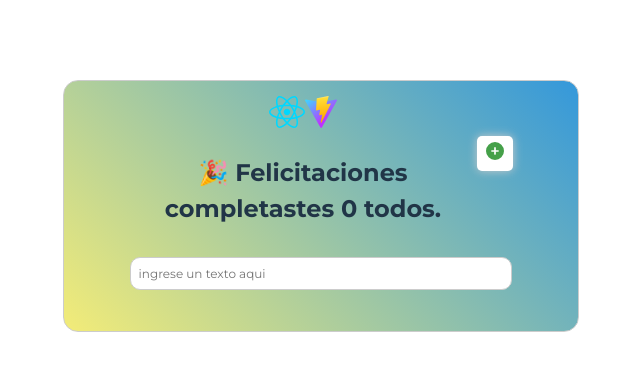
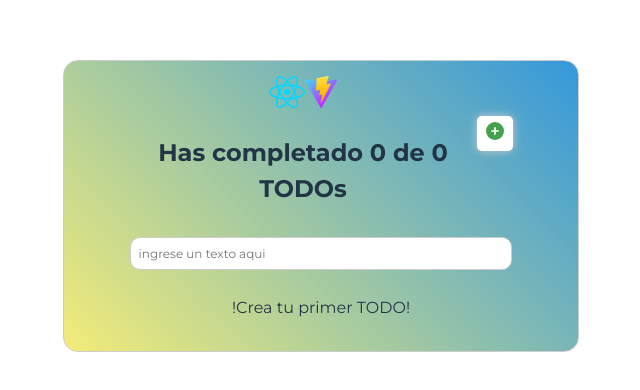
Before and after one commit to jrsimog/reactjs-course, a React (Vite) app: page / in a window 1280 px wide. Shown: the part 194-584 px from the top of the page, without its empty margins (319-959 px from the left). Built offline with nearby package versions, Linux system fonts and the light colour scheme.

Commit message:
Todo machine use efect (#3)
* useEffect refactor

* useEffect loading and error

---------

Co-authored-by: Jose <jose@recemed.com>

```diff
--- a/src/App/AppUI.jsx
+++ b/src/App/AppUI.jsx
@@ -9,6 +9,8 @@ import viteLogo from '/vite.svg'
 import '../App/index.css'
 
 function AppUI({
+	loading,
+	error,
 	completedTodos,
 	totalTodos,
 	searchValue,
@@ -32,6 +34,10 @@ function AppUI({
 				/>
 			</header>
 			<TodoList>
+				{ loading && <p>Estamos cargando...</p>}
+				{ error && <p>Tenemos un error!!!</p>}
+				{(!loading && searchedTodo.length == 0) && <p>!Crea tu primer TODO!</p>}
+
 				{ searchedTodo.map(todo => (
 					<TodoItem
 						key={todo.text}
--- a/src/App/UseLocalStorage.jsx
+++ b/src/App/UseLocalStorage.jsx
@@ -1,23 +1,41 @@
-import {React, useState }from "react";
+import {React, useEffect, useState }from "react";
 
 function UseLocalStorage(itemName, initialValue= []){
-	let localStorageTodos = JSON.parse(localStorage.getItem(itemName));
 
-	let parsedItem;
+	const [item, setItem] = useState(initialValue);
+	const [loading, setLoading] = useState(true);
+	const [error, setError] = useState(false);
 
-	if(!localStorageTodos){
-			localStorage.setItem(itemName, JSON.stringify(initialValue));
-			parsedItem = [];
-	}else{
-			parsedItem = localStorageTodos;
-	}
-
-	const [item, setItem] = useState(parsedItem);
+	useEffect(()=>{
+		setTimeout(()=>{
+					try {
+						let localStorageTodos = JSON.parse(localStorage.getItem(itemName));
+						let parsedItem;
+						if(!localStorageTodos){
+								localStorage.setItem(itemName, JSON.stringify(initialValue));
+								parsedItem = initialValue;
+						}else{
+								parsedItem = localStorageTodos;
+								setItem(parsedItem);
+						}
+						setLoading(false);
+				} catch (error) {
+						setLoading(false);
+						setError(true);
+				}
+		}, 1000);
+	}, []);
 
 	const saveItem = (newItem) =>{
 		localStorage.setItem(itemName, JSON.stringify(newItem));
 		setItem(newItem);
 	}
-	return [item, saveItem]
+
+	return {
+		item,
+		saveItem,
+		loading,
+		error
+	}
 }
 export default UseLocalStorage;
--- a/src/App/index.jsx
+++ b/src/App/index.jsx
@@ -1,24 +1,29 @@
 import '../App/index.css'
-import { useState } from "react";
+import { React, useState, useEffect} from "react";
 import useLocalStorage from './UseLocalStorage'
 import AppUI  from './AppUI'
 // const defaultTodos =[
 // 	{ text: 'Cortar cebolla', completed: true },
 // 	{ text: 'Tomar el curso de intro a React', completed: false },
 // 	{ text: 'Llorar con la llorona', completed: false },
-// 	{ text: 'Un item mas', completed: fa wlse },
+// 	{ text: 'Un item mas', completed: false },
 // 	{ text: 'Un item ma  ws', completed: true},
 // ];
 //
-// localStorage.setItem(itemName, JSON.stringify(defaultTodos));
+// localStorage.setItem('TODOS_V1', JSON.stringify(defaultTodos));
 
 function App() {
 
 
-	const [todos, saveTodos] = useLocalStorage('TODOS_V1');
+	const {
+		item: todos,
+		saveItem: saveTodos,
+		loading,
+		error
+	} = useLocalStorage('TODOS_V1');
 	const [searchValue, setSearchValue] = useState("");
 	const completedTD = todos.filter(todo => !!todo.completed).length;
-
+	const [totalTODOS, setTotalTodos] = useState(todos.length);
 
 	const  searchedTodo  = todos.filter(todo => todo.text.trim().toUpperCase().includes(searchValue.trim().toUpperCase()));
 
@@ -35,11 +40,16 @@ function App() {
 		let  todoIndex = newTodos.findIndex(todo => todo.text.trim().toLowerCase() == text.trim().toLowerCase());
 		newTodos.splice(todoIndex,1)
 		saveTodos(newTodos);
+		setTotalTodos(newTodos.length);
 	 };
 
+
+
 	return (<AppUI
+			loading={loading}
+			error={error}
 			completedTodos={completedTD}
-			totalTodos={todos.length}
+			totalTodos={totalTODOS}
 			searchValue={searchValue}
 			setSearchValue={setSearchValue}
 			searchedTodo={searchedTodo}
--- a/src/TodoCounter/index.jsx
+++ b/src/TodoCounter/index.jsx
@@ -1,9 +1,9 @@
 import React from "react";
 
 function TodoCounter({totalTodos, completedTodos}) {
-		const allComplete = (totalTodos == completedTodos) ? true : false;
+	const allComplete = (totalTodos > 0 && totalTodos == completedTodos) ? true : false;
 		return (
-		<h2>
+			<h2>
 			{ allComplete ? `🎉 Felicitaciones completastes ${totalTodos} todos.`: `Has completado ${completedTodos} de ${totalTodos} TODOs`}
 		</h2>
 		);
```
